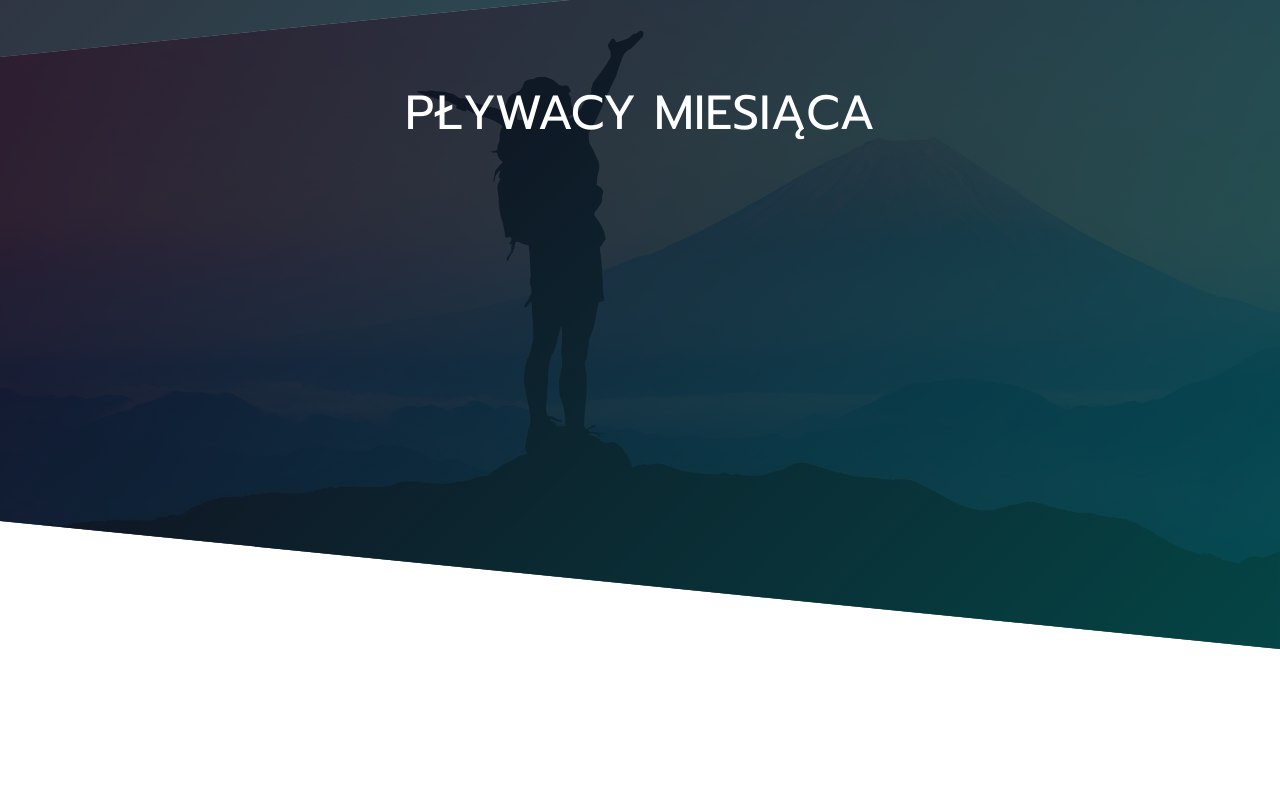
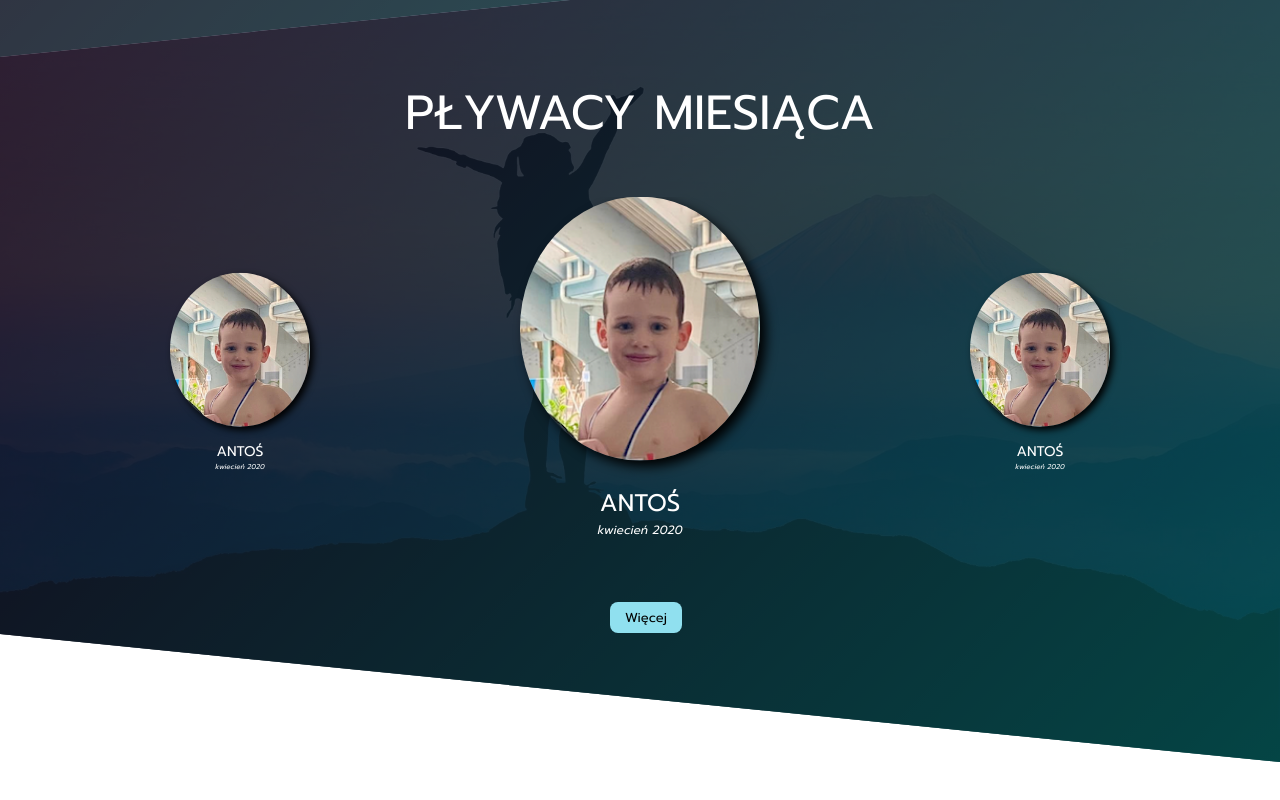
Before and after one commit to architektnumernabis/MANTI, a plain HTML site: page index.html in a window 1280 px wide. Shown: the part 1828-2628 px from the top of the page. Drawn offline with nearby package versions, Linux system fonts and the light colour scheme.

Commit message:
added whyswim section and best swimmers sections and adjusted it to all breakpoints, started to experiment with color palletes

```diff
--- a/index.html
+++ b/index.html
@@ -11,6 +11,8 @@
     <link rel="preconnect" href="https://fonts.gstatic.com" crossorigin>
     <link href="https://fonts.googleapis.com/css2?family=Bungee&family=Prompt:ital,wght@0,400;0,700;1,400&display=swap"
         rel="stylesheet">
+    <!--SLICK.JS-->
+    <link rel="stylesheet" type="text/css" href="//cdn.jsdelivr.net/npm/slick-carousel@1.8.1/slick/slick.css" />
     <!--MY STYLES-->
     <link rel="stylesheet" href="./static/css/main.css">
 </head>
@@ -95,7 +97,41 @@
             <div class="shadow"></div>
             <div class="wrapper">
                 <h2 class="section-heading">pływacy miesiąca</h2>
+                <div class="best-swimmers__box carousel">
+                    <div class="best-swimmers__card">
+                        <img src="./static/img/achievements/achievement_01.png" alt="">
+                        <div class="best-swimmers__text">
+                            <p class="best-swimmers__text-primary">Antoś</p>
+                            <p class="best-swimmers__text-secondary">kwiecień 2020</p>
+                        </div>
+                    </div>
+                    <div class="best-swimmers__card">
+                        <img src="./static/img/achievements/achievement_01.png" alt="">
+                        <div class="best-swimmers__text">
+                            <p class="best-swimmers__text-primary">Antoś</p>
+                            <p class="best-swimmers__text-secondary">kwiecień 2020</p>
+                        </div>
+                    </div>
+                    <div class="best-swimmers__card">
+                        <img src="./static/img/achievements/achievement_01.png" alt="">
+                        <div class="best-swimmers__text">
+                            <p class="best-swimmers__text-primary">Antoś</p>
+                            <p class="best-swimmers__text-secondary">kwiecień 2020</p>
+                        </div>
+                    </div>
+                    <div class="best-swimmers__card">
+                        <img src="./static/img/achievements/achievement_01.png" alt="">
+                        <div class="best-swimmers__text">
+                            <p class="best-swimmers__text-primary">Antoś</p>
+                            <p class="best-swimmers__text-secondary">kwiecień 2020</p>
+                        </div>
+                    </div>
+                </div>
+                <div class="best-swimmers__btn">
+                <a href="">Więcej</a>
             </div>
+            </div>
+
         </section>
 
         <!--CONTACT-->
@@ -104,9 +140,13 @@
         </section>
     </main>
 
-
+    <!--SLICK.JS-->
+    <script type="text/javascript" src="//code.jquery.com/jquery-1.11.0.min.js"></script>
+    <script type="text/javascript" src="//code.jquery.com/jquery-migrate-1.2.1.min.js"></script>
+    <script type="text/javascript" src="//cdn.jsdelivr.net/npm/slick-carousel@1.8.1/slick/slick.min.js"></script>
     <!--MY SCRIPTS-->
     <script src="./static/js/main.js"></script>
+    <script src="./static/js/slick-setting.js"></script>
 </body>
 
 </html>
--- /dev/null
+++ b/static/js/slick-setting.js
@@ -0,0 +1,23 @@
+$('.carousel').slick({
+    mobileFirst: true,
+    infinite: true,
+    autoplay: true,
+    arrows: false,
+    slidesToShow: 1,
+    slidesToScroll: 1,
+
+    responsive: [
+        {
+            breakpoint: 576,
+            settings: {
+                slidesToShow: 2
+            }
+        },
+        {
+            breakpoint: 819,
+            settings: {
+                slidesToShow: 3
+            }
+        }
+    ]
+  });
--- a/static/sass/_large.scss
+++ b/static/sass/_large.scss
@@ -1,4 +1,5 @@
 @media (min-width: 992px) {
+
     /*NAVIGATION*/
     .navbar {
         &__item {
@@ -15,7 +16,7 @@
     /*WHY SWIM*/
     .why-swim {
         &__box {
-            grid-template-columns: repeat(4,1fr);
+            grid-template-columns: repeat(4, 1fr);
             padding-bottom: 12em;
         }
 
@@ -28,8 +29,22 @@
 }
 
 @media(min-width: 1200px) {
-      /*ABOUT ME*/
-      .about-me {
+
+    /*ABOUT ME*/
+    .about-me {
         padding-bottom: 10em;
     }
+
+    /*MAIN*/
+    /*SWIMMERS OF A MONTH*/
+    .best-swimmers {
+        padding-bottom: 20em;
+
+        &__btn {
+            margin: 4em -3em;
+            a {
+                font-size: 1.3rem;
+            }
+        }
+    }
 }
--- a/static/sass/_medium.scss
+++ b/static/sass/_medium.scss
@@ -61,7 +61,7 @@
     /*WHY SWIM*/
     .why-swim {
         &__box {
-            grid-template-columns: repeat(2,1fr);
+            grid-template-columns: repeat(2, 1fr);
             padding-bottom: 5em;
         }
 
@@ -71,9 +71,17 @@
             }
         }
     }
+
+    /*SWIMMERS OF A MONTH*/
+    .best-swimmers {
+        &__btn {
+            padding: 0.6em 1.5em;
+        }
+    }
 }
 
 @media (min-width: 768px) {
+
     /*MAIN*/
     /*ABOUT-ME*/
     .about-me {
@@ -91,6 +99,26 @@
     /*SWIMMERS OF A MONTH*/
     .best-swimmers {
         @include heroImages ('../img/achievements/achievements__big.jpeg', scroll);
+        padding-bottom: 13em;
+
+        &__btn {
+            padding: 0.6em 1.5em;
+        }
+
     }
+}
 
+@media (min-width: 819px) {
+
+    /*SWIMMERS OF A MONTH*/
+    .best-swimmers {
+        &__card {
+            transition: transform .2s;
+            transform: scale(0.7);
+        }
+
+        &__card.slick-current+&__card {
+            transform: scale(1.2);
+        }
+    }
 }
--- a/static/sass/main.scss
+++ b/static/sass/main.scss
@@ -168,7 +168,7 @@ section {
         color: $black;
         cursor: pointer;
         text-decoration: none;
-        background-color: #fff;
+        background-color: #90E0EF;
     }
 }
 
@@ -219,9 +219,54 @@ section {
     position: relative;
     @include heroImages('../img/achievements/achievements_small.jpeg', scroll);
     background-attachment: scroll;
-    min-height: 90vh;
     clip-path: polygon(0 10vw, 100% 0, 100% 100%, 0 calc(100% - 10vw));
     margin-top: -10vw;
+    padding-bottom: 10em;
+
+
+    &__card {
+        text-align: center;
+        padding: 3em 1em;
+        z-index: 100;
+
+        img {
+            max-width: 200px;
+            border-radius: 50%;
+            box-shadow: 5px 5px 10px $black;
+            margin: 0 auto;
+        }
+    }
+
+    &__text {
+        padding: 2em 0;
+        color: $white;
+    }
+
+    &__text-primary {
+        text-transform: uppercase;
+        font-size: 2rem;
+    }
+
+    &__text-secondary {
+        font-style: italic;
+    }
+
+    &__btn {
+        position: absolute;
+        padding: 0.4em 1.3em;
+        margin: 1.5em -3em;
+        left: 50%;
+        border: none;
+        border-radius: 8px;
+        background-color: #90E0EF;
+
+        a {
+            text-decoration: none;
+            color: $black;
+            font-size: 1.1rem;
+        }
+    }
+
 }
 
 /*CONTACT*/
```
Also changed, not shown: static/css/main.css, static/img/achievements/achievement_01.png (added), 4 other files.
